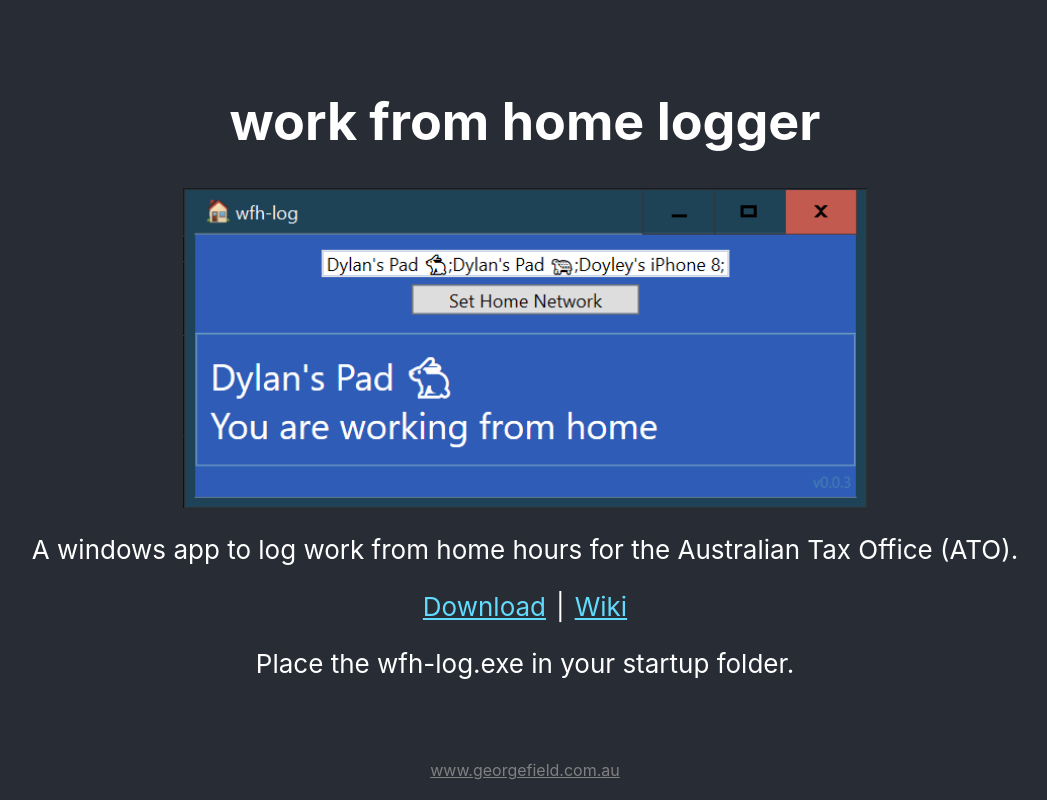
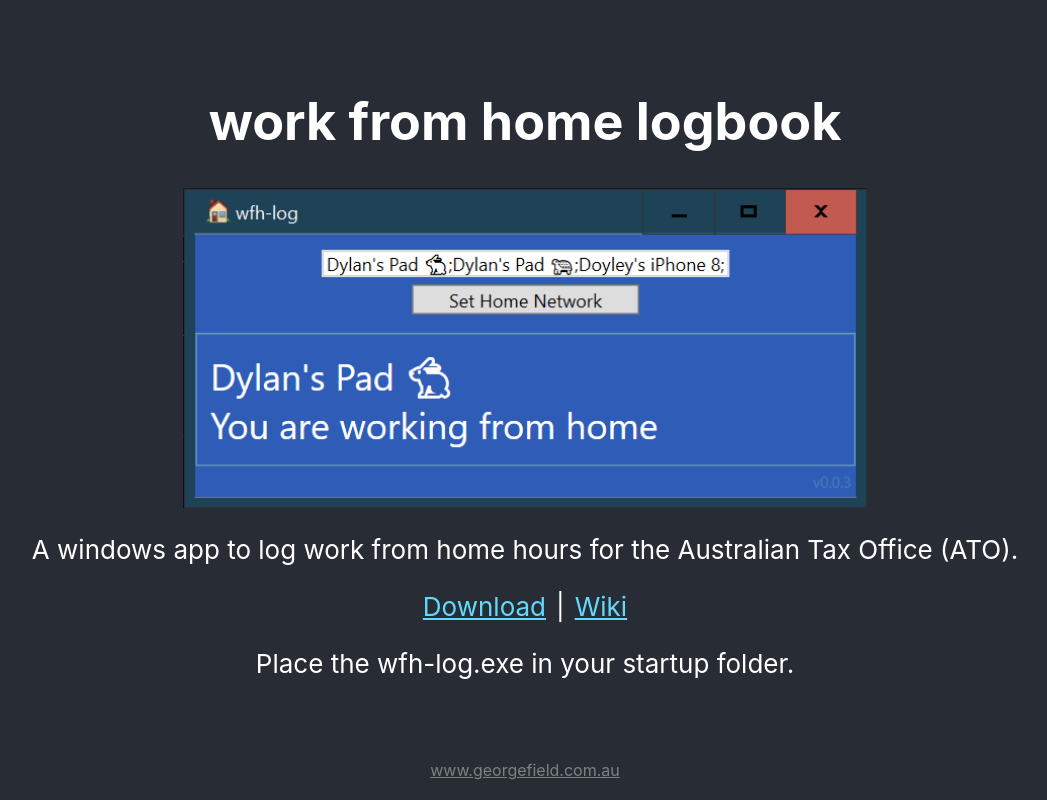
Before and after one commit to dylan-george-field/work-from-home-log, a React (Create React App) app in the folder site/: page / in a window 1280 px wide. Shown: the whole page, without its empty margins (115-1162 px from the left). Built offline with nearby package versions, Linux system fonts and the light colour scheme.

Commit message:
update website title

```diff
--- a/site/src/App.js
+++ b/site/src/App.js
@@ -4,7 +4,7 @@ function App() {
   return (
     <div className="App">
       <header className="App-header">
-        <h1>work from home logger</h1>
+        <h1>work from home logbook</h1>
         <img src={require("./example.png")} className="App-logo" alt="screenshot of wfh-log" />
         <p>
           A windows app to log work from home hours for the Australian Tax Office (ATO).
```
Also changed, not shown: 1 other file (tests, documents, lock files or other folders).
